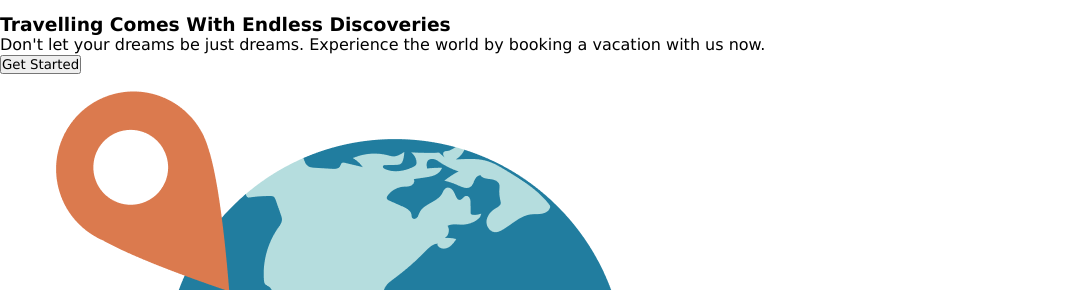
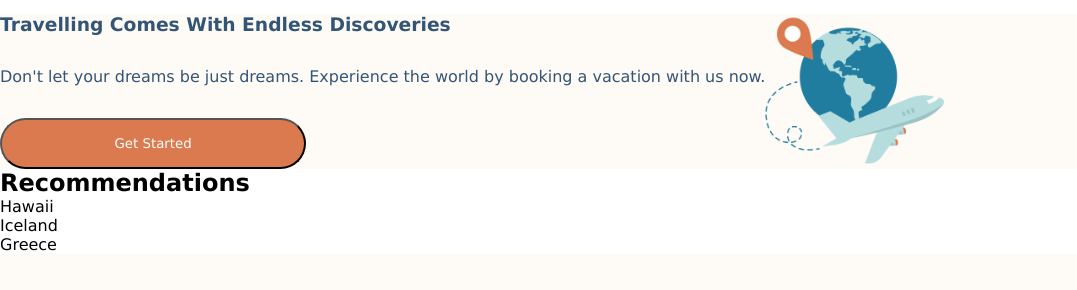
Before and after one commit to Anurag-Bhattacharya4199/anurag-bhattacharya-travelsite, a plain HTML site: page index.html in a window 1280 px wide. Shown: the part 64-354 px from the top of the page, without its empty margins (0-1077 px from the left). Drawn offline with nearby package versions, Linux system fonts and the light colour scheme; files that its build step writes are made by us from their sources.

Commit message:
Working on Hero Section

```diff
--- a/css/global.css
+++ b/css/global.css
@@ -98,3 +98,42 @@
 .social-icons__image img {
   height: 20px;
 }
+
+.hero-section {
+  background-color: #FEFAF5;
+}
+
+.hero-section__content {
+  display: flex;
+}
+
+.hero-section__title {
+  text-align: left;
+  color: #335576;
+  width: 70%;
+  margin-bottom: 2rem;
+}
+
+.hero-section__description {
+  text-align: left;
+  color: #335576;
+  width: 140%;
+  margin-bottom: 2rem;
+}
+
+.hero-section__buttonWrapper {
+  display: flex;
+  align-items: center;
+}
+
+.hero-section__button {
+  background-color: #DB7A4E;
+  color: #FFFFFF;
+  padding: 1rem;
+  width: 40%;
+  border-radius: 2rem;
+}
+
+.hero-section__image {
+  height: 150px;
+}
--- a/index.html
+++ b/index.html
@@ -43,7 +43,9 @@
             Don't let your dreams be just dreams. Experience the world by
             booking a vacation with us now.
           </p>
-          <button class="hero-section__button">Get Started</button>
+          <article class="hero-section__buttonWrapper">
+            <button class="hero-section__button">Get Started</button>
+          </article>
         </article>
         <article class="hero-section__imageSection">
           <img
```
